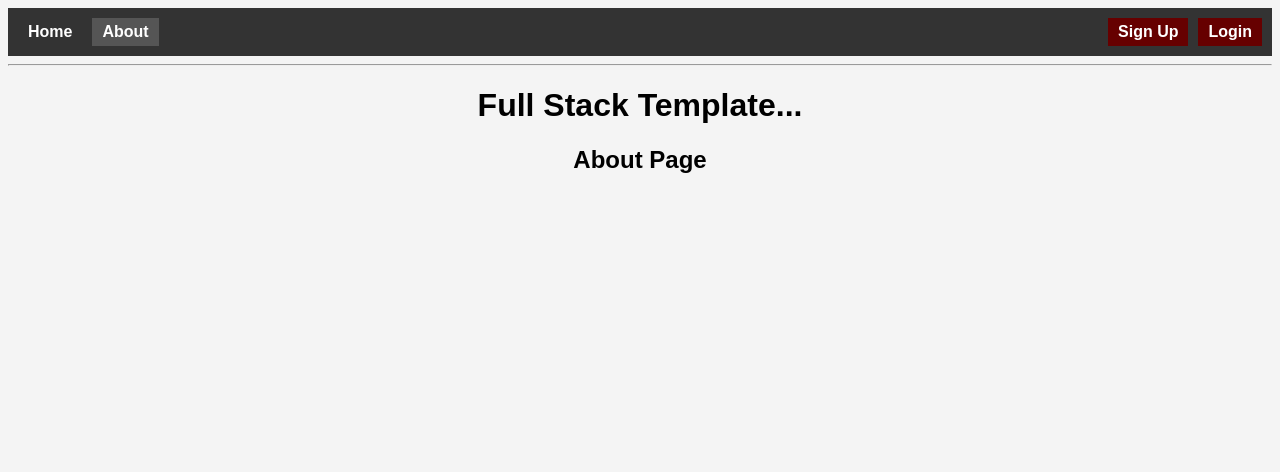
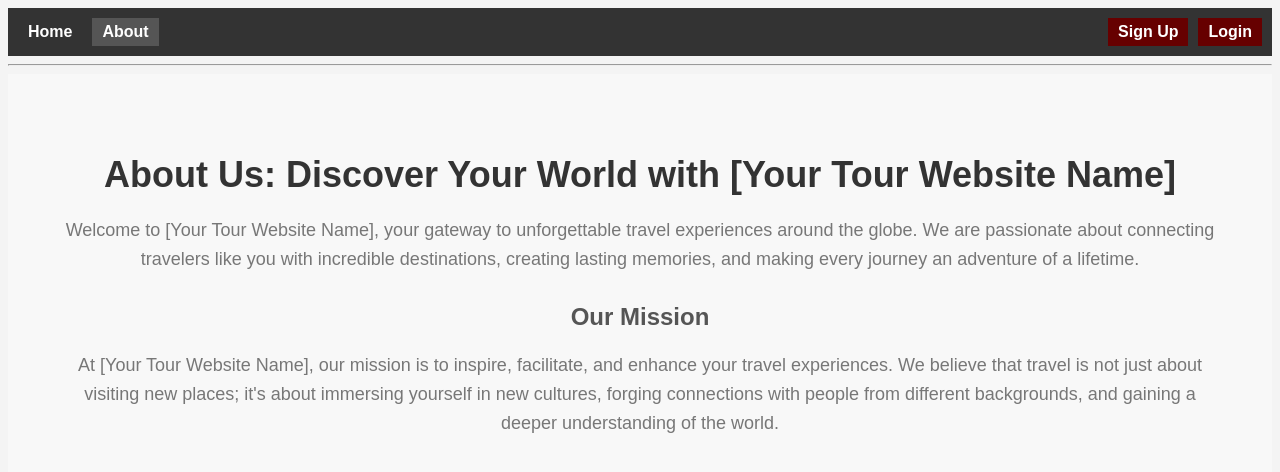
Before and after one commit to MaxScarlet/RestTime, a React (Create React App) app in the folder Frontend/: page /about in a window 1280 px wide. Shown: the top 472 px of the page. Built offline with nearby package versions, Linux system fonts and the light colour scheme; what notyf would draw is missing.

Commit message:
Added minor changes -Added About oage with text in it -Removed the <Header> tag from the website

```diff
--- a/Frontend/src/Components/HomeArea/About/About.css
+++ b/Frontend/src/Components/HomeArea/About/About.css
@@ -1,3 +1,24 @@
-.About {
+/* Styles for the About Us section */
+#about-us {
+  background-color: #f8f8f8;
+  padding: 50px;
+  text-align: center;
+}
 
+#about-us h1 {
+  font-size: 36px;
+  color: #333;
+  margin-bottom: 20px;
 }
+
+#about-us h2 {
+  font-size: 24px;
+  color: #555;
+  margin-top: 30px;
+}
+
+#about-us p {
+  font-size: 18px;
+  color: #777;
+  line-height: 1.6;
+}
--- a/Frontend/src/Components/HomeArea/About/About.tsx
+++ b/Frontend/src/Components/HomeArea/About/About.tsx
@@ -1,12 +1,28 @@
 import "./About.css";
 
 function About(): JSX.Element {
-    return (
-        <div className="Home">
-			<h2>
-                About Page</h2>
-        </div>
-    );
+  return (
+    <div className="Home">
+      <section id="about-us">
+        <h1>About Us: Discover Your World with [Your Tour Website Name]</h1>
+        <p>
+          Welcome to [Your Tour Website Name], your gateway to unforgettable
+          travel experiences around the globe. We are passionate about
+          connecting travelers like you with incredible destinations, creating
+          lasting memories, and making every journey an adventure of a lifetime.
+        </p>
+
+        <h2>Our Mission</h2>
+        <p>
+          At [Your Tour Website Name], our mission is to inspire, facilitate,
+          and enhance your travel experiences. We believe that travel is not
+          just about visiting new places; it's about immersing yourself in new
+          cultures, forging connections with people from different backgrounds,
+          and gaining a deeper understanding of the world.
+        </p>
+      </section>
+    </div>
+  );
 }
 
 export default About;
--- a/Frontend/src/Components/LayoutArea/Layout/Layout.tsx
+++ b/Frontend/src/Components/LayoutArea/Layout/Layout.tsx
@@ -12,7 +12,7 @@ function Layout(): JSX.Element {
         <Menu to={""} children={undefined} />
         <hr />
 
-        <Header />
+        {/* <Header /> */}
 
         <Routing />
       </AuthProvider>
```
